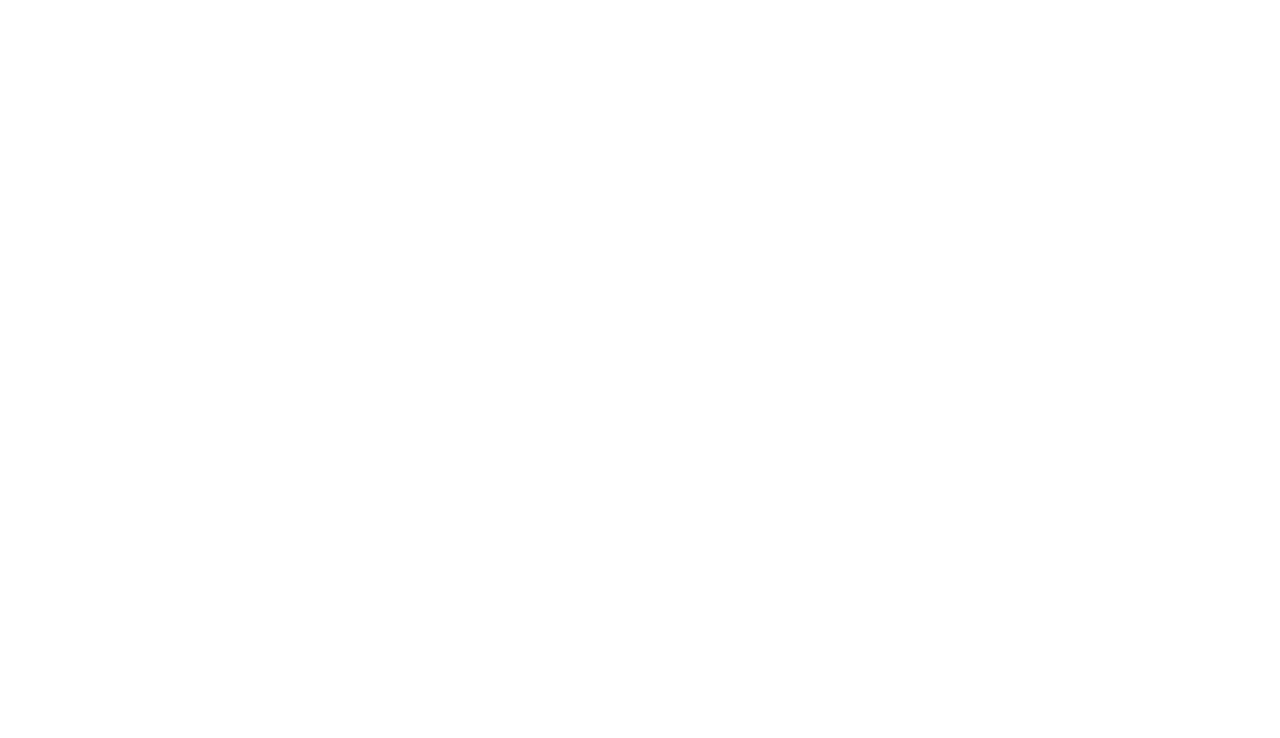
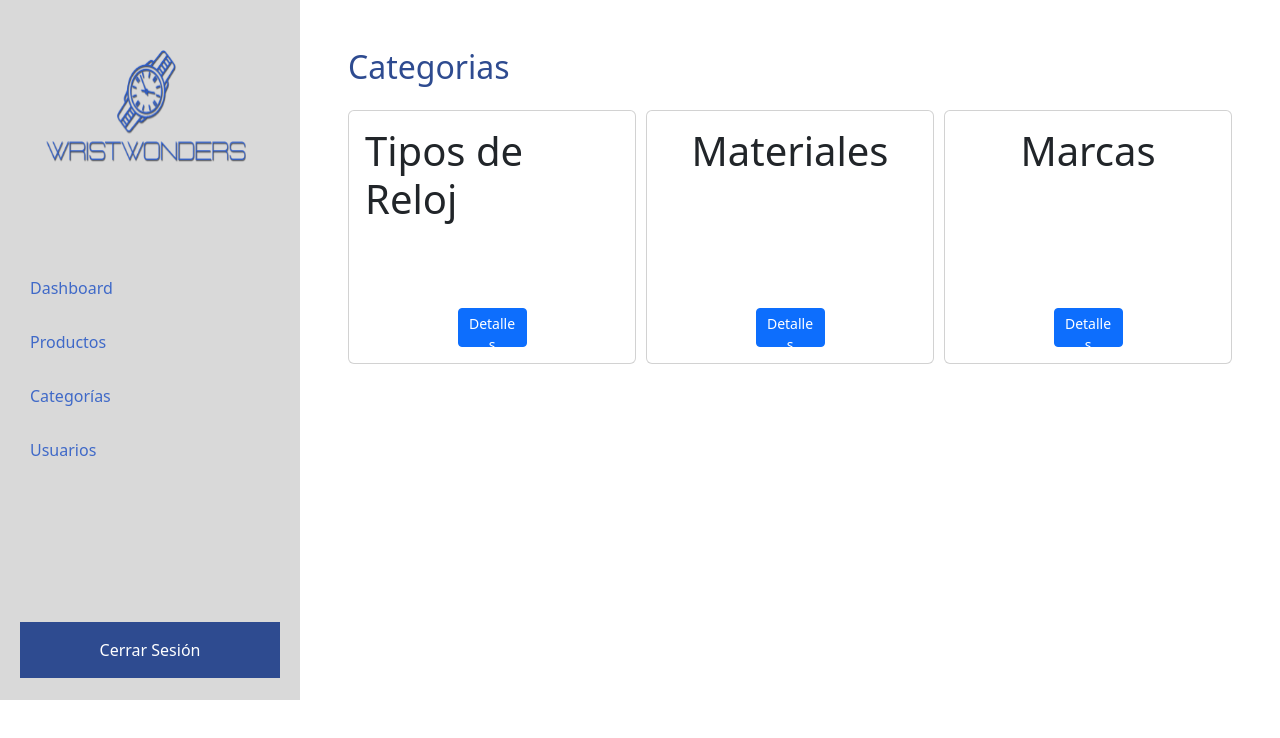
Before and after one commit to IvanArana/WristWonders, a React (Create React App) app: page /CategoriasAD in a window 1280 px wide. Before the commit this address had no page. Shown: the top 738 px of the page. Built offline with nearby package versions, Linux system fonts and the light colour scheme.

Commit message:
DEV Vista Categorias Admin

```diff
--- a/src/App.js
+++ b/src/App.js
@@ -6,6 +6,7 @@
 import Card from './components/Card';
 import User from './modules/User';
 import ProductosAD from './modules/ProductosAD';
+import CategoriasAD from './modules/CategoriasAD';
 
 function App() {
   return (
@@ -13,10 +14,11 @@
       <Routes>
         <Route path="/Login" element={<Login />} />
         <Route path="/registro" element={<Registro />} />
-        <Route path="/" element={<Admin />} />
+        <Route path="/Admin" element={<Admin />} />
         <Route path="/principal-user" element={<User />} />
         <Route path="/carrito" element={<Card />} />
         <Route path="/ProductosAD" element={<ProductosAD />} />
+        <Route path="/CategoriasAD" element={<CategoriasAD />} />
       </Routes>
     </Router>
   );
--- a/src/components/Navbar.js
+++ b/src/components/Navbar.js
@@ -3,6 +3,7 @@
 import { FaShoppingCart } from 'react-icons/fa';
 import logo from '../img/logo.png';
 import { animateScroll } from 'react-scroll';
+import { Link } from 'react-router-dom';
 
 function Navbar() {
 
@@ -38,9 +39,9 @@
         <div className="collapse navbar-collapse" id="navbarNav">
           <ul className="navbar-nav me-auto">
             <li className="nav-item">
-              <a className="nav-link" href="/" style={{ color: '#3F69C8' }}>
+              <Link className="nav-link" to="/principal-user" style={{ color: '#3F69C8' }}>
                 Inicio
-              </a>
+              </Link>
             </li>
             <li className="nav-item">
               <a className="nav-link" href="/categorias" style={{ color: '#3F69C8' }}>
--- a/src/components/Sidebar.js
+++ b/src/components/Sidebar.js
@@ -13,15 +13,15 @@
 
       <ul className="menu">
         <li>
-          <a href="#" className="active">
+          <Link to="/Admin" className="active">
             Dashboard
-          </a>
+          </Link>
         </li>
         <li>
-          <Link to="/Productos">Productos</Link>
+          <Link to="/ProductosAD">Productos</Link>
         </li>
         <li>
-          <a href="#">Categorías</a>
+          <Link to="/CategoriasAD">Categorías</Link>
         </li>
         <li>
           <a href="#">Usuarios</a>
--- /dev/null
+++ b/src/modules/CategoriasAD.js
@@ -0,0 +1,55 @@
+import React from 'react';
+import Sidebar from '../components/Sidebar';
+import { Link } from 'react-router-dom';
+import '../css/Admin.css';
+
+const CategoriasAD = () => {
+  return (
+    <div className="container-lo">
+      <Sidebar />
+
+      <div id="content" className="p-4 p-md-5 pt-5">
+        <h2 className="mb-4" style={{ color: '#2e4b90' }}>
+          Categorias
+        </h2>
+
+        <div className="d-flex justify-content-between">
+          <div className="card" style={{ width: '18rem', marginRight: '10px' }}>
+            <div className="card-body d-flex flex-column align-items-center">
+              <h1 className="card-title">Tipos de Reloj</h1>
+              <div style={{ marginTop: '30%' }}>
+                <button className="btn btn-primary btn-sm" type="button">
+                  Detalles
+                </button>
+              </div>
+            </div>
+          </div>
+
+          <div className="card" style={{ width: '18rem', marginRight: '10px' }}>
+            <div className="card-body d-flex flex-column align-items-center">
+              <h1 className="card-title">Materiales</h1>
+              <div style={{ marginTop: 'auto' }}>
+                <button className="btn btn-primary btn-sm" type="button">
+                  Detalles
+                </button>
+              </div>
+            </div>
+          </div>
+
+          <div className="card" style={{ width: '18rem' }}>
+            <div className="card-body d-flex flex-column align-items-center">
+              <h1 className="card-title">Marcas</h1>
+              <div style={{ marginTop: 'auto' }}>
+                <button className="btn btn-primary btn-sm" type="button">
+                  Detalles
+                </button>
+              </div>
+            </div>
+          </div>
+        </div>
+      </div>
+    </div>
+  );
+};
+
+export default CategoriasAD;
```
